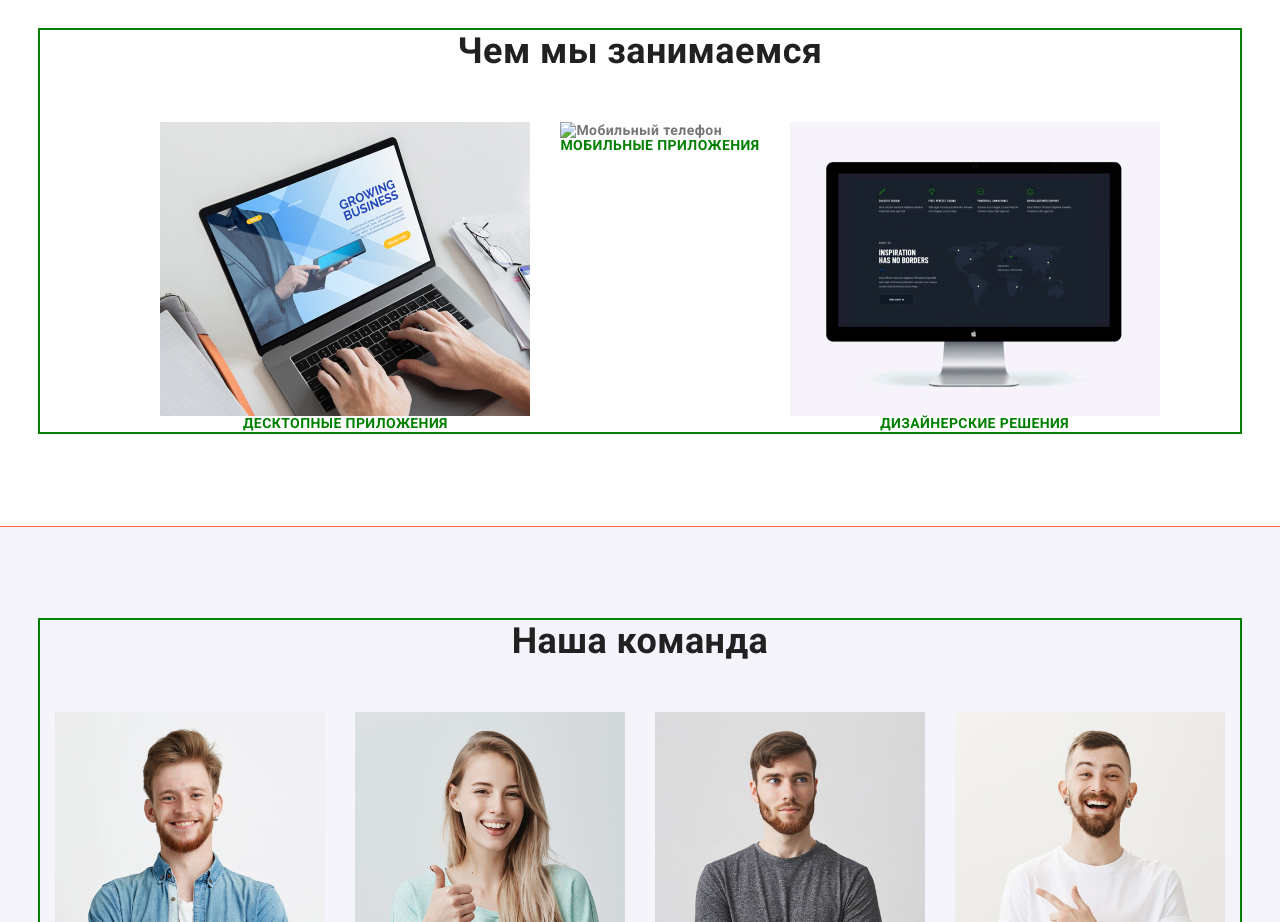
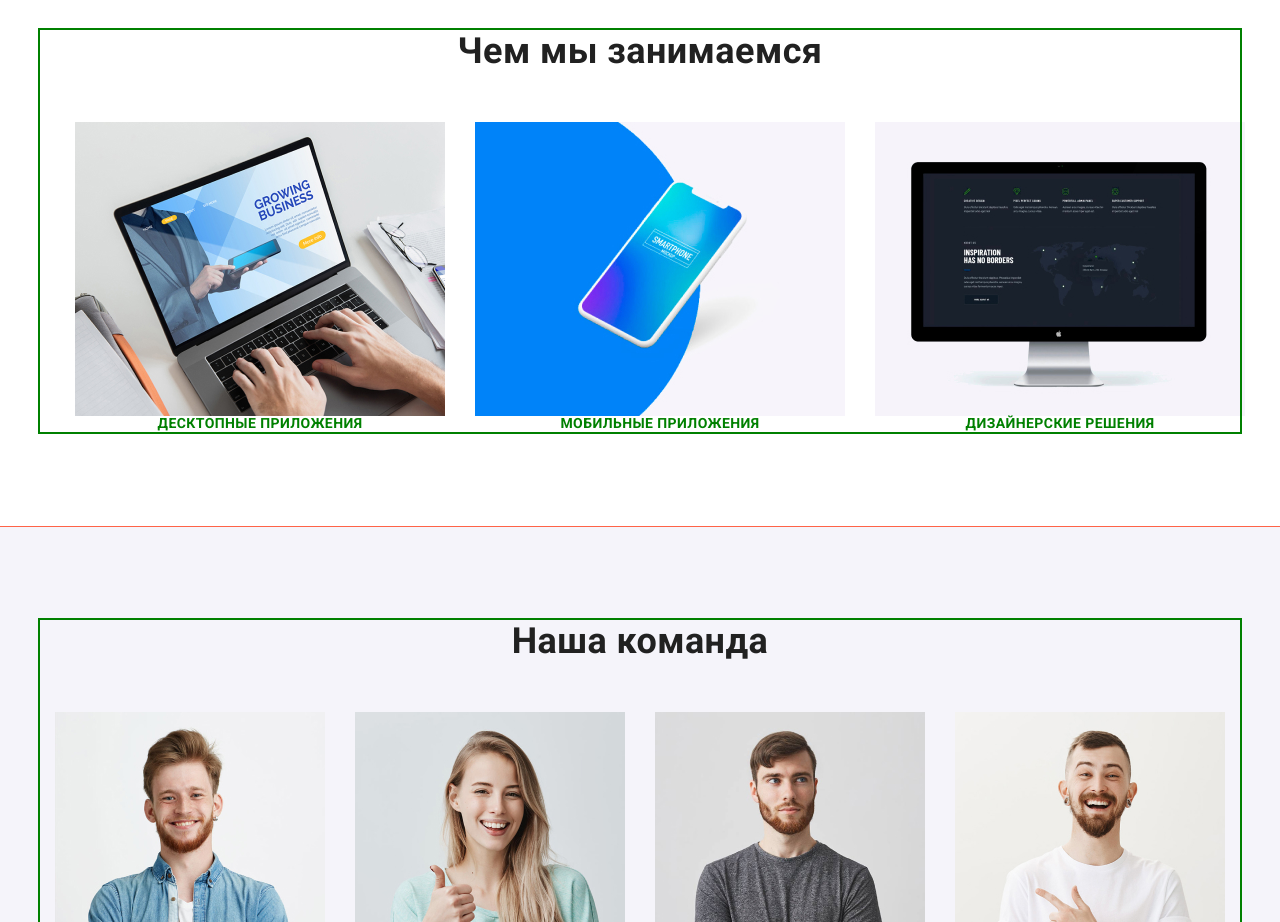
Before and after one commit to AnnaLypska/goit-markup-hw-04, a plain HTML site: page index.html in a window 1280 px wide. Shown: the part 1140-2062 px from the top of the page. Drawn offline with Linux system fonts and the light colour scheme; files whose address does not match are found by name.

Commit message:
hw4 mob tel

```diff
--- a/index.html
+++ b/index.html
@@ -88,7 +88,7 @@
                     <p class="discription-we-do"> Десктопные приложения</p>
                 </li>
                 <li class="list-we-do-items list">
-                    <img src="../goit-markup-hw-03/image/mobile.jpg" alt="Мобильный телефон">
+                    <img src="../goit-markup-hw-04/image/mobile.jpg" alt="Мобильный телефон">
                     <p class="discription-we-do"> Мобильные приложения</p>
                 </li>
                 <li class="list-we-do-items list">
```
